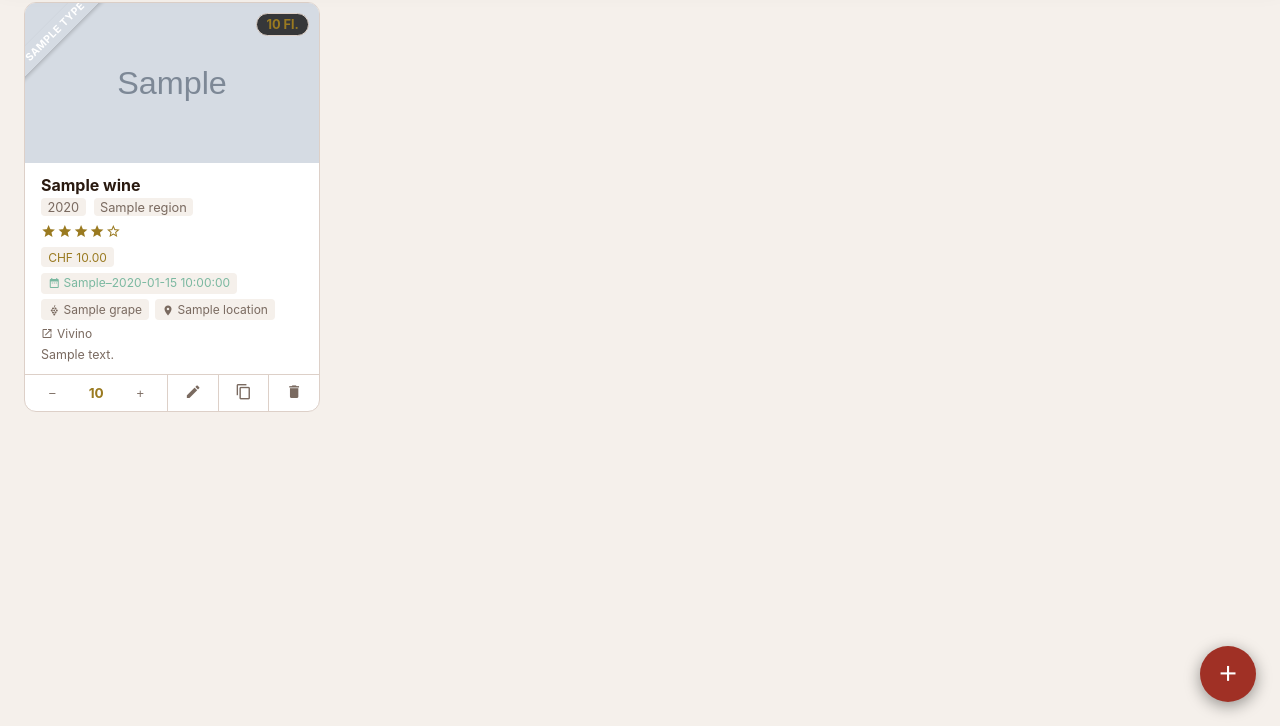
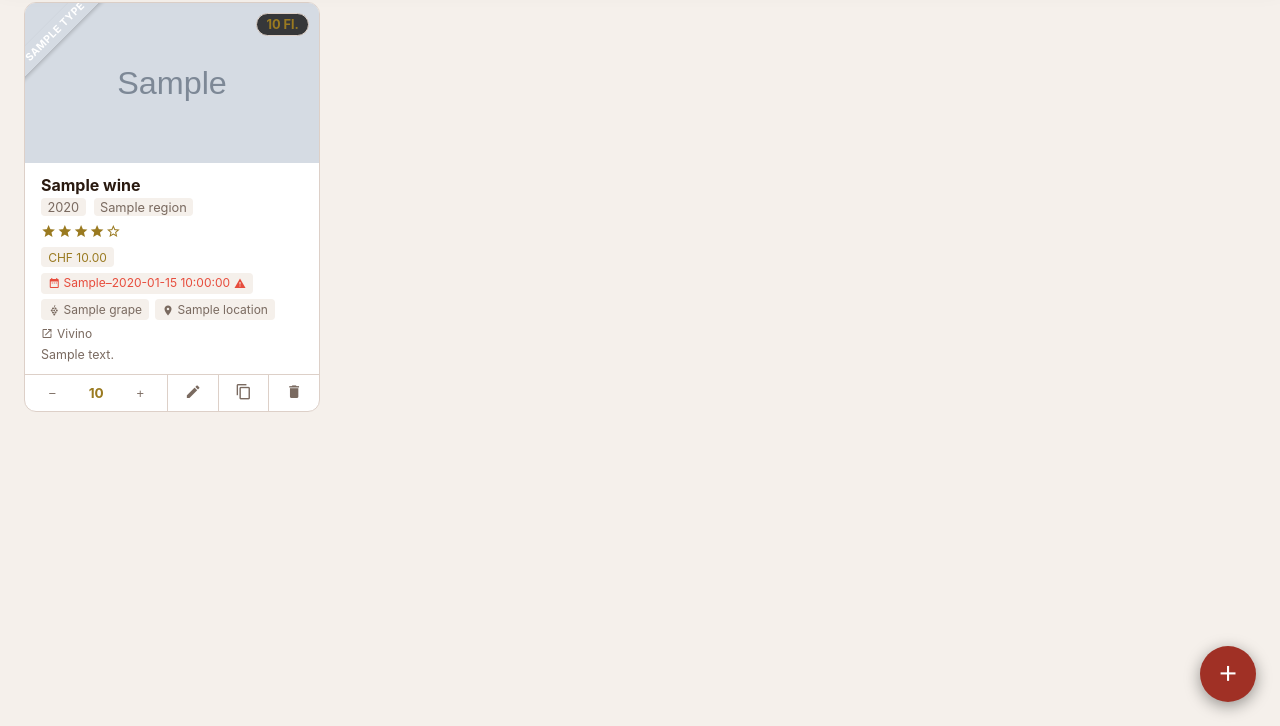
Before and after one commit to xenofex7/ha-wine-tracker, a Flask app: template wine-tracker/app/templates/index.html in a window 1280 px wide. Shown: the part 74-800 px from the top of the page. Run offline with Flask 3, Linux system fonts and the light colour scheme; the template is opened without the code that fills it: most values are stand-ins (such as "Sample title", 1, 10 or a date in 2020); grey boxes marked "Sample" are stand-in pictures; some libraries are stand-ins or nearby versions.

Commit message:
v1.1.1 - Drink window warnings and Vivino SSL fix

```diff
--- a/wine-tracker/app/static/style.css
+++ b/wine-tracker/app/static/style.css
@@ -234,6 +234,9 @@ html.light .filter-option:hover { background: rgba(0,0,0,.05); }
                    background: var(--bg); color: var(--muted); }
 .card-extra .price { color: var(--gold); }
 .card-extra .drink-window { color: #7ab8a0; }
+.drink-window.expired { color: #e74c3c; }
+.drink-window.last-year { color: #f39c12; }
+.drink-window .drink-warn { margin-left: 4px; }
 
 .card-actions {
   display: flex; border-top: 1px solid var(--border);
--- a/wine-tracker/app/templates/index.html
+++ b/wine-tracker/app/templates/index.html
@@ -1771,6 +1771,30 @@ document.getElementById('deleteForm').addEventListener('submit', function(e) {
 
 // Apply filters on initial load (hides empty bottles when showEmpty is false)
 applyFilters();
+
+// Drink window warnings
+(function() {
+  var year = new Date().getFullYear();
+  document.querySelectorAll('.card').forEach(function(card) {
+    var until = parseInt(card.dataset.drink_until);
+    if (!until) return;
+    var span = card.querySelector('.drink-window');
+    if (!span) return;
+    var cls;
+    if (until < year) {
+      cls = 'expired';
+    } else if (until === year) {
+      cls = 'last-year';
+    } else {
+      return;
+    }
+    span.classList.add(cls);
+    var icon = document.createElement('i');
+    icon.className = 'mdi mdi-alert drink-warn';
+    icon.title = cls === 'expired' ? 'Past drink window' : 'Last year to drink';
+    span.appendChild(icon);
+  });
+})();
 </script>
 
 <button class="fab" onclick="openWineModal()" title="{{ t.btn_add_wine }}"><i class="mdi mdi-plus"></i></button>
--- a/wine-tracker/config.yaml
+++ b/wine-tracker/config.yaml
@@ -1,6 +1,6 @@
 name: "Wine Tracker"
 description: "Track and manage your wine cellar"
-version: "1.1.0"
+version: "1.1.1"
 slug: "wine_tracker"
 url: "https://github.com/xenofex7/ha-wine-tracker"
 init: false
```
Also changed, not shown: wine-tracker/DOCS.md (+1 -1 lines), CHANGELOG.md, README.md, wine-tracker/CHANGELOG.md, 1 other file.
